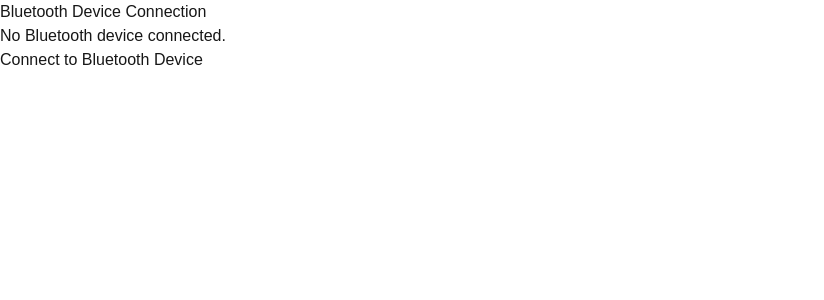
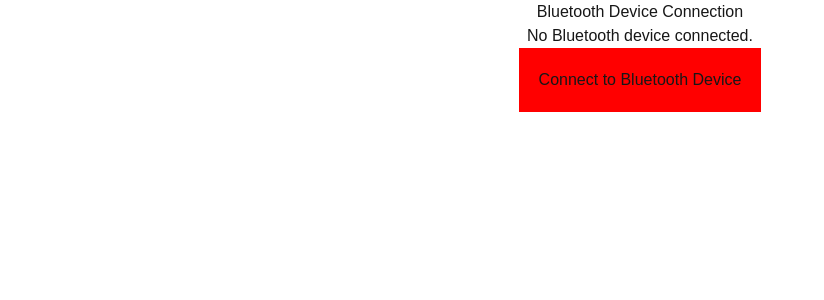
Before and after one commit to newlomar/tcc, a Next.js app: page / in a window 1280 px wide. Shown: the top 300 px of the page, without its empty margins (0-824 px from the left). Built offline with nearby package versions, Linux system fonts and the light colour scheme.

Commit message:
adding style

```diff
--- a/src/app/page.tsx
+++ b/src/app/page.tsx
@@ -20,6 +20,7 @@ export default function BluetoothComponent() {
   const connectToDevice = async () => {
     try {
       const device = await navigator.bluetooth.requestDevice({
+        acceptDe,
         filters: [{ services: ["battery_service"] }],
       });
       setDevice(device);
@@ -37,7 +38,15 @@ export default function BluetoothComponent() {
   };
 
   return (
-    <div>
+    <div
+      style={{
+        display: "flex",
+        flexDirection: "column",
+        justifyContent: "center",
+        alignItems: "center",
+        height: "100%",
+      }}
+    >
       <h1>Bluetooth Device Connection</h1>
       {device ? (
         <p>Connected to: {device.name}</p>
@@ -48,7 +57,12 @@ export default function BluetoothComponent() {
       {isConnected ? (
         <p>Device is connected</p>
       ) : (
-        <button onClick={connectToDevice}>Connect to Bluetooth Device</button>
+        <button
+          style={{ background: "red", padding: "20px" }}
+          onClick={connectToDevice}
+        >
+          Connect to Bluetooth Device
+        </button>
       )}
     </div>
   );
```
